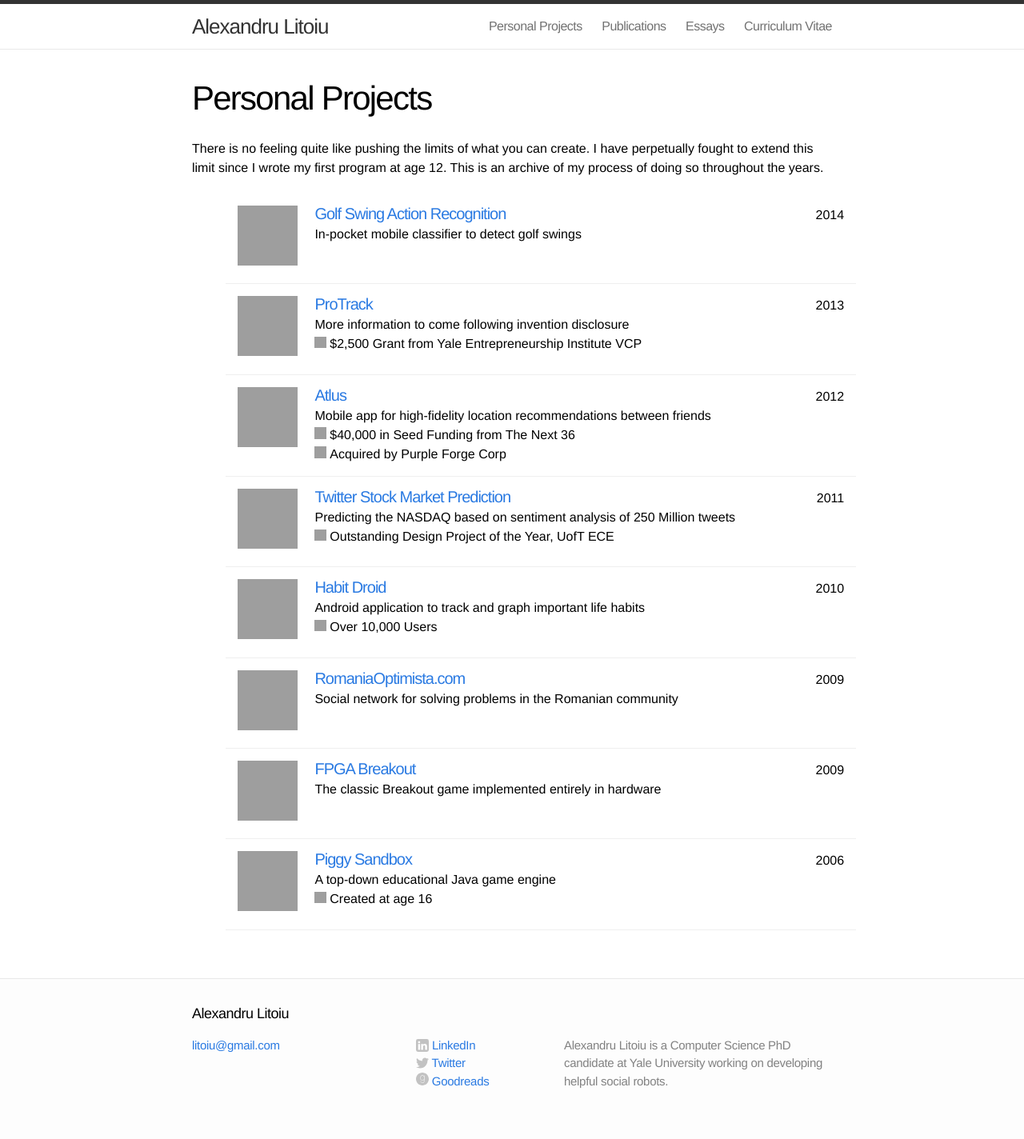
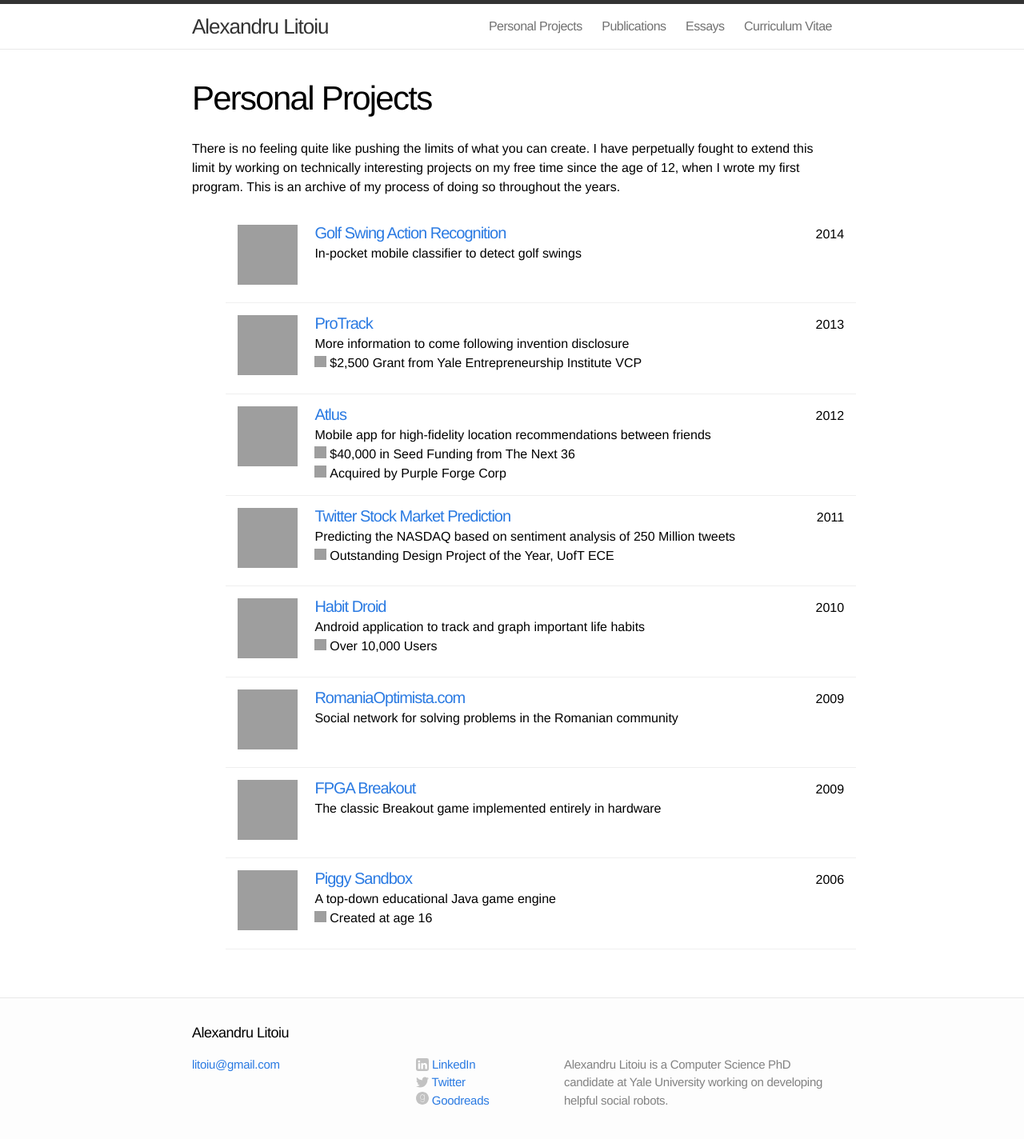
Before and after one commit to alitoiu/alitoiu.github.io, a Jekyll site: the page built from personal_projects.md, in a window 1280 px wide, cut to the strip 0-1432 px from the top of the page. Shown: the top 1424 px of the strip at 80% size. Built offline with Jekyll 4.4.1, drawn with Linux system fonts in a browser that asks for light colours; grey boxes are pictures that could not be loaded.

Commit message:
Added 'personal time' emphasis in personal projects

```diff
--- a/personal_projects.md
+++ b/personal_projects.md
@@ -5,7 +5,7 @@ permalink: /personal_projects/
 navigation_index: 1
 ---
 
-There is no feeling quite like pushing the limits of what you can create. I have perpetually fought to extend this limit since I wrote my first program at age 12. This is an archive of my process of doing so throughout the years.
+There is no feeling quite like pushing the limits of what you can create. I have perpetually fought to extend this limit by working on technically interesting projects on my free time since the age of 12, when I wrote my first program. This is an archive of my process of doing so throughout the years.
 
 <ul class="posts projects">
 
```
